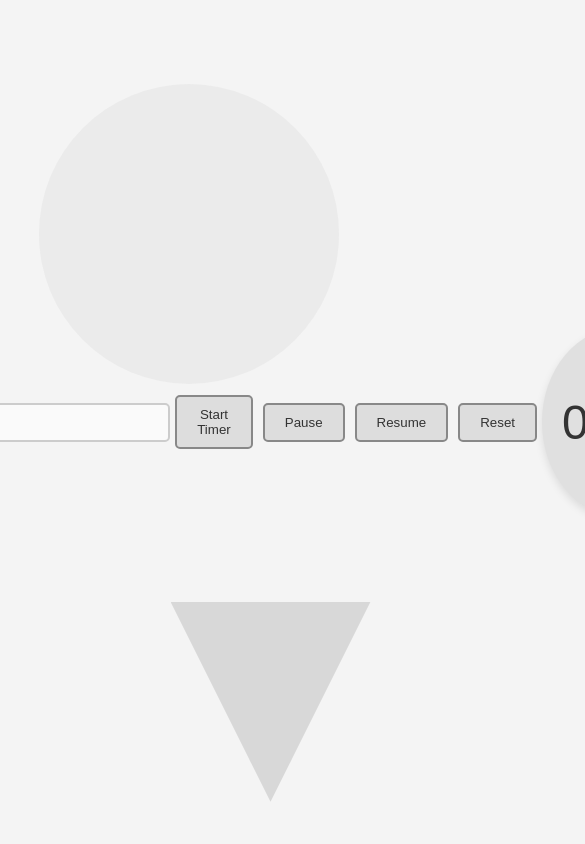
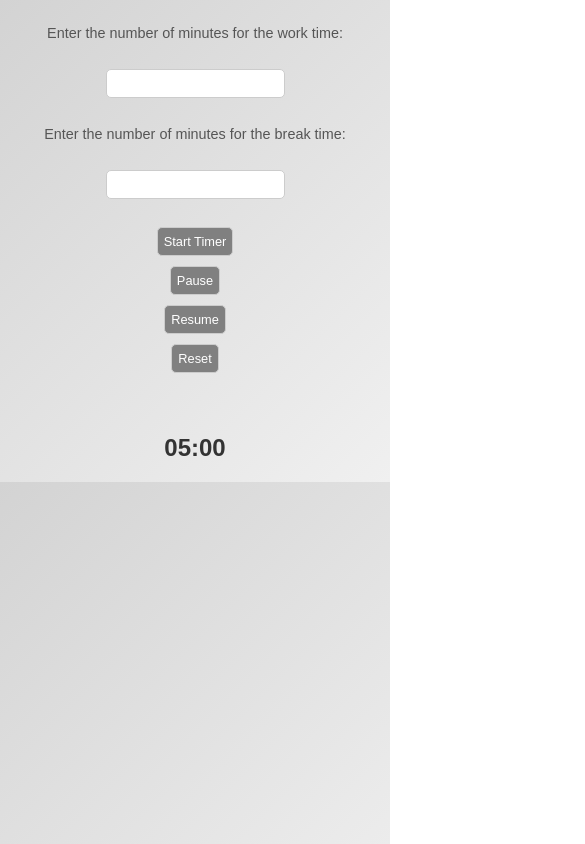
Before and after one commit to castellarosantiago/StandUpTimer, a plain HTML site: page index.html in a window 390 px wide. Shown: the top 844 px of the page, 585 px wide, since content can reach past the window. Drawn offline with Linux system fonts and the light colour scheme.

Commit message:
Update sup.css - responsiveness

```diff
--- a/sup.css
+++ b/sup.css
@@ -1,85 +1,105 @@
-/* Estilo minimalista con figuras geométricas en tonos grises */
+/* General styles */
 body {
-    font-family: 'Arial', sans-serif;
-    background-color: #f4f4f4;
+  font-family: Arial, sans-serif;
+  margin: 0;
+  padding: 0;
+  background: linear-gradient(135deg, #d3d3d3, #f0f0f0);
   display: flex;
   justify-content: center;
   align-items: center;
   height: 100vh;
-    margin: 0;
+}
+
+label {
+  font-size: 1rem;
+  margin: 5px 0;
+  color: #555;
+}
+
+input, button {
+  font-size: 1rem;
+  margin: 5px 0;
+  padding: 10px;
+  border-radius: 5px;
+  border: 1px solid #ccc;
+  outline: none;
+}
+
+button {
+  background: #808080;
+  color: white;
+  cursor: pointer;
+  transition: background 0.3s ease;
+}
+
+button:hover {
+  background: #696969;
 }
 
 #time {
-    font-size: 3em;
+  margin-top: 20px;
+  font-size: 2rem;
+  text-align: center;
+  font-weight: bold;
   color: #333;
-    margin: 20px 0;
-    padding: 20px;
-    text-align: center;
-    background-color: #e0e0e0;
+}
+
+.timer-circle {
+  width: 250px;
+  height: 250px;
   border-radius: 50%;
-    width: 150px;
-    height: 150px;
+  background: #b0b0b0;
   display: flex;
   justify-content: center;
   align-items: center;
-    box-shadow: 0 4px 8px rgba(0, 0, 0, 0.1);
-    transition: background-color 0.3s ease;
+  color: white;
+  font-size: 3rem;
+  font-weight: bold;
+  box-shadow: 0 4px 10px rgba(0, 0, 0, 0.2);
+  transition: background 0.3s ease;
 }
 
-#time.break {
-    background-color: #ff6666; /* Rojo cuando está en break */
+/* Responsive styles */
+@media (max-width: 768px) {
+  body {
+    flex-direction: column;
+    padding: 20px;
+    height: auto;
   }
 
-input[type="number"] {
-    padding: 10px;
-    width: 150px;
-    border: 2px solid #ccc;
-    border-radius: 5px;
-    margin: 10px 0;
-    background-color: #fafafa;
+  input, button {
+    font-size: 0.9rem;
+    padding: 8px;
   }
 
-button {
-    padding: 10px 20px;
-    margin: 10px 5px;
-    border: 2px solid #888;
-    background-color: #ddd;
-    color: #333;
-    cursor: pointer;
-    border-radius: 5px;
-    transition: background-color 0.3s ease;
+  #time {
+    font-size: 1.8rem;
   }
 
-button:hover {
-    background-color: #bbb;
+  .timer-circle {
+    width: 200px;
+    height: 200px;
+    font-size: 2.5rem;
+  }
+}
+
+@media (max-width: 480px) {
+  input, button {
+    font-size: 0.8rem;
+    padding: 6px;
   }
 
   label {
-    font-size: 1.2em;
-    color: #666;
-    margin-bottom: 10px;
-    display: block;
+    font-size: 0.9rem;
   }
 
-/* Estilo para las figuras geométricas en el fondo */
-body::before {
-    content: "";
-    position: absolute;
-    top: 10%;
-    left: 10%;
-    width: 300px;
-    height: 300px;
-    background-color: rgba(200, 200, 200, 0.2);
-    border-radius: 50%;
+  #time {
+    font-size: 1.5rem;
   }
 
-body::after {
-    content: "";
-    position: absolute;
-    bottom: 5%;
-    right: 5%;
-    width: 200px;
-    height: 200px;
-    background-color: rgba(150, 150, 150, 0.3);
-    clip-path: polygon(0 0, 100% 0, 50% 100%);
+  .timer-circle {
+    width: 150px;
+    height: 150px;
+    font-size: 2rem;
   }
+}
```
Lines whose indentation alone changed are shown as unchanged.
